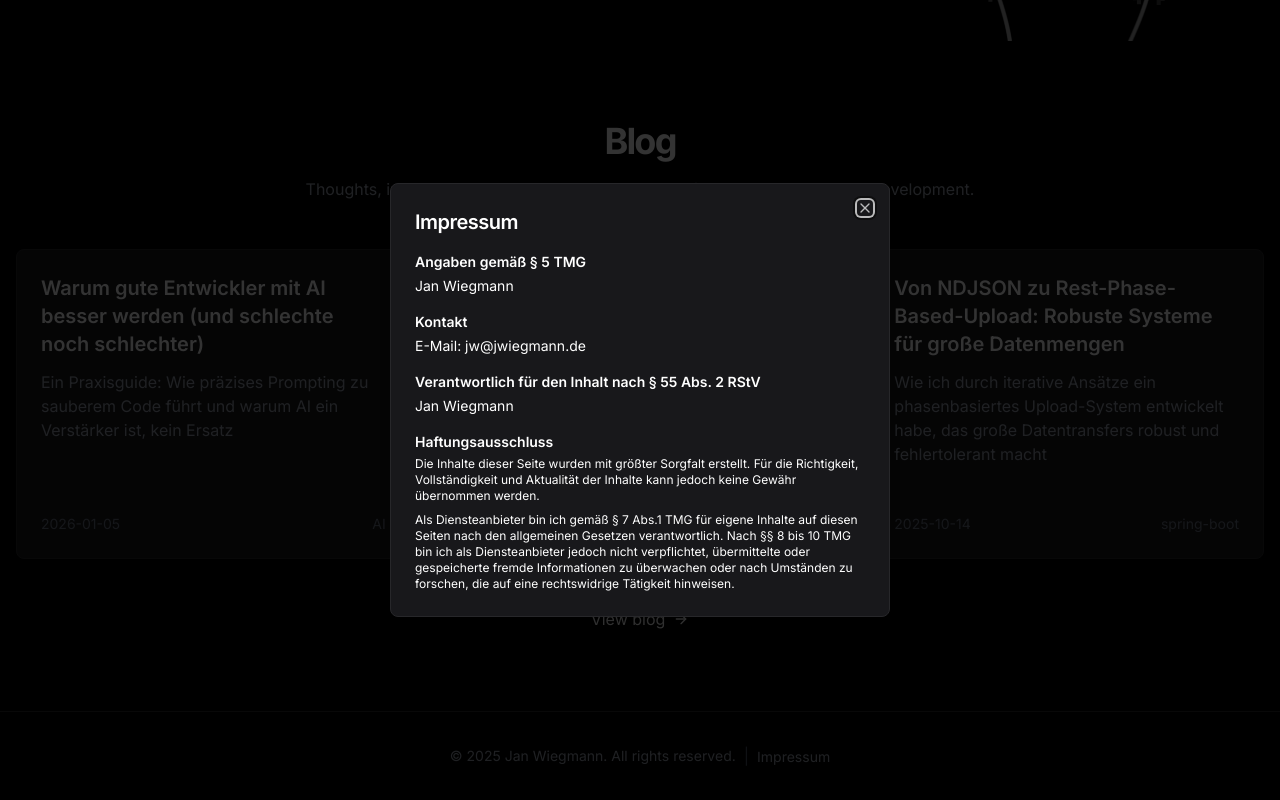
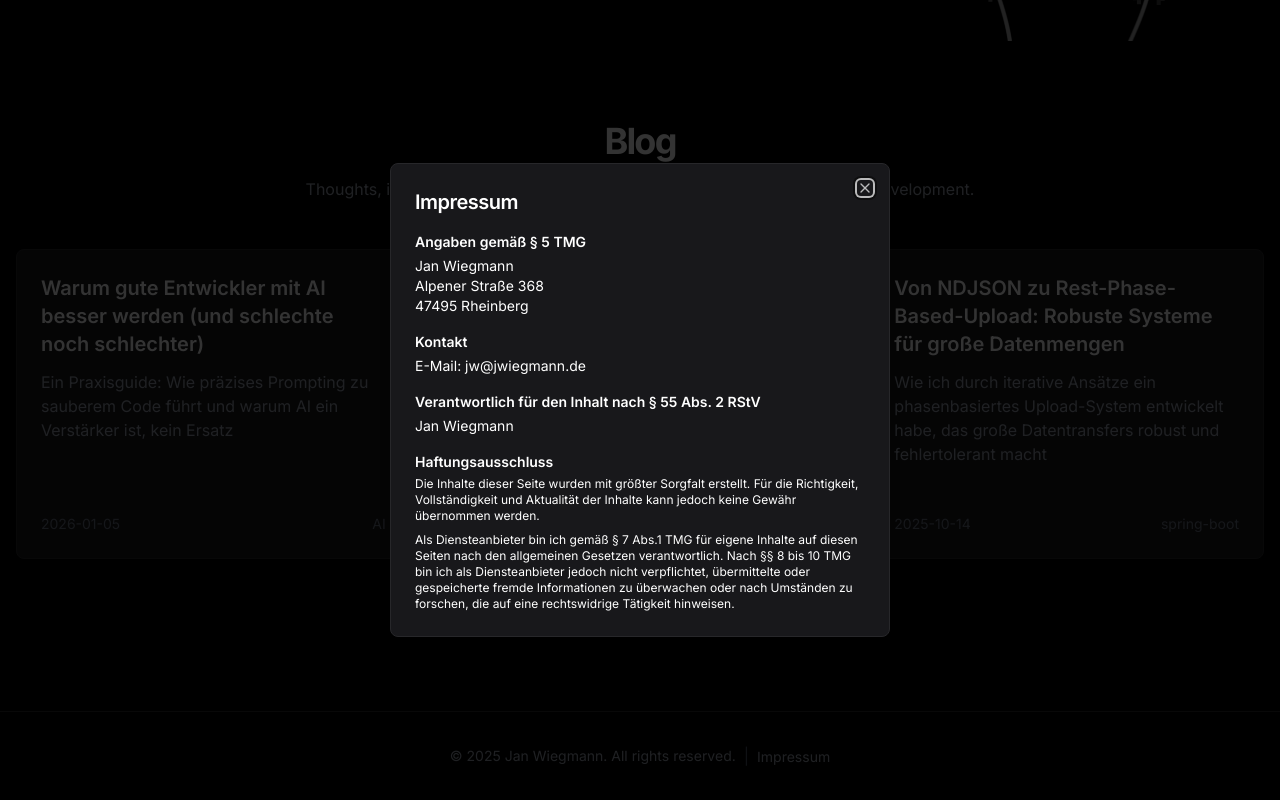
Before and after one commit to kayroone/jwiegmann.de, a Next.js app: page / in a window 1280 px wide. Both pictures are taken after a click on the element "Impressum". Shown: the part 759-1559 px from the top of the page. Built offline with nearby package versions, Linux system fonts and the light colour scheme.

Commit message:
Changed impressum-modal.tsx

```diff
--- a/app/components/impressum-modal.tsx
+++ b/app/components/impressum-modal.tsx
@@ -24,6 +24,8 @@ export function ImpressumModal({ children }: { children?: React.ReactNode }) {
             <div>
               <h3 className="font-semibold mb-1">Angaben gemäß § 5 TMG</h3>
               <p>Jan Wiegmann</p>
+              <p>Alpener Straße 368</p>
+              <p>47495 Rheinberg</p>
             </div>
 
             <div>
--- a/lib/utils.ts
+++ b/lib/utils.ts
@@ -1,5 +1,5 @@
-import { clsx, type ClassValue } from "clsx"
-import { twMerge } from "tailwind-merge"
+import { clsx, type ClassValue } from "clsx";
+import { twMerge } from "tailwind-merge";
 
 /**
  * Combines and merges Tailwind CSS classes intelligently
@@ -13,5 +13,5 @@ import { twMerge } from "tailwind-merge"
  * @returns Merged class string
  */
 export function cn(...inputs: ClassValue[]) {
-  return twMerge(clsx(inputs))
+  return twMerge(clsx(inputs));
 }
```
